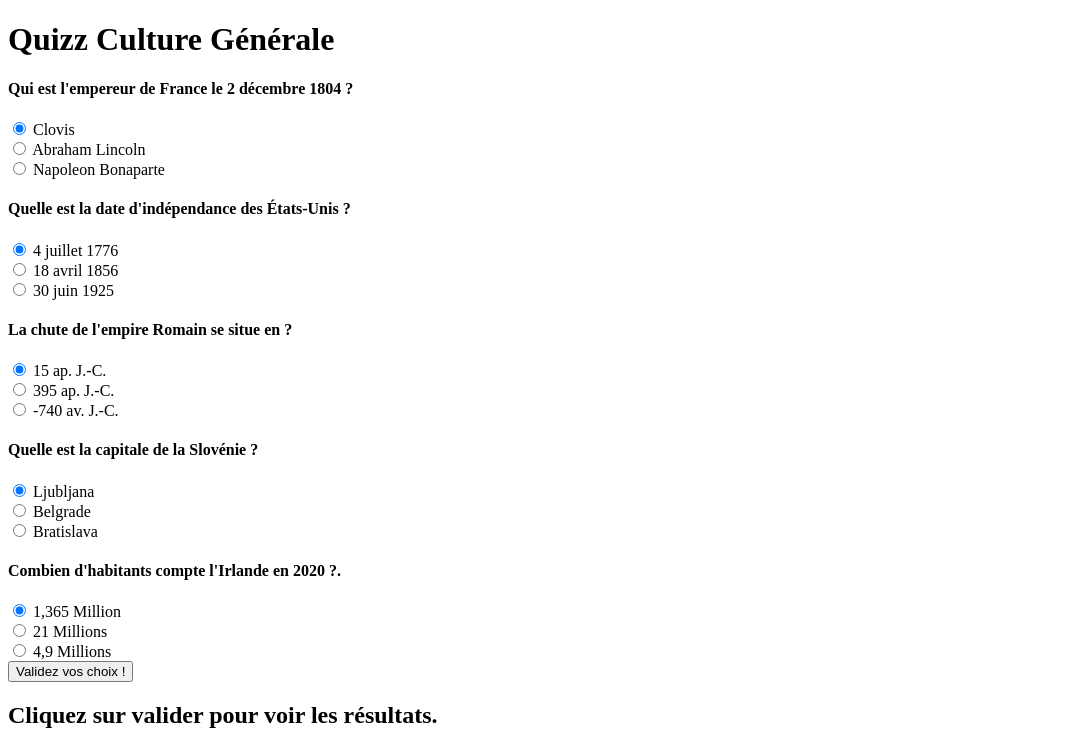
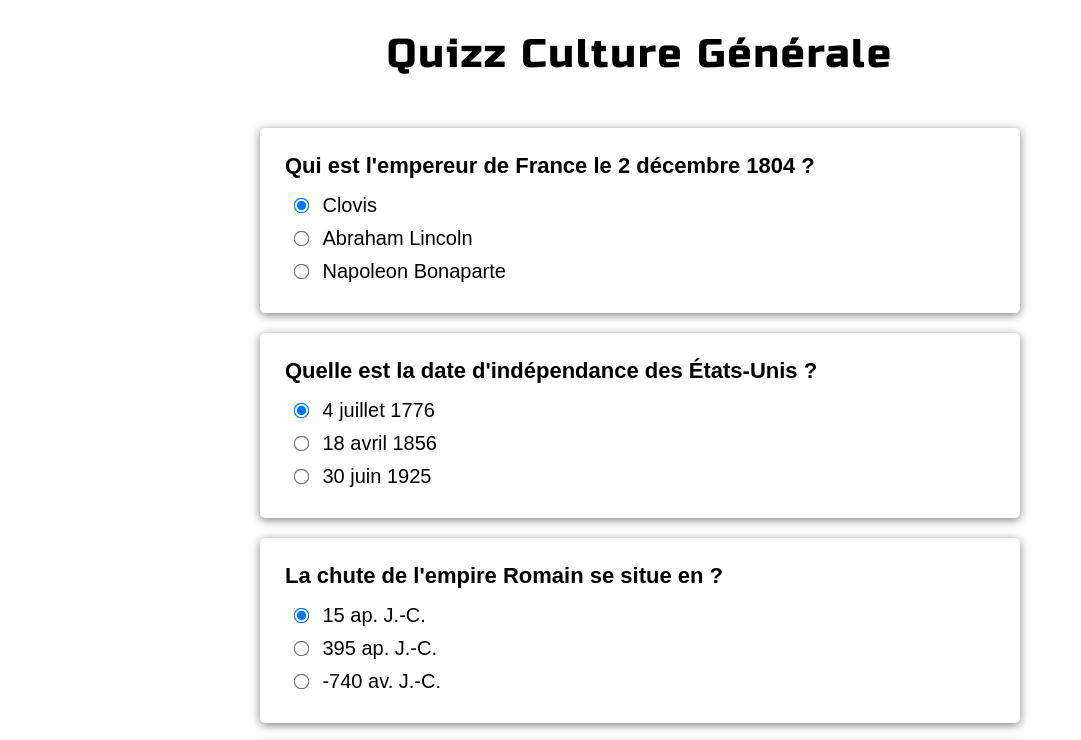
Before and after one commit to Mehdimosteghanemi/Quizz, a plain HTML site: page index.html in a window 1280 px wide. Shown: the top 740 px of the page, without its empty margins (0-1081 px from the left). Drawn offline with Linux system fonts and the light colour scheme.

Commit message:
CSS is integrated

```diff
--- a/index.html
+++ b/index.html
@@ -12,7 +12,7 @@
 
     <h1>Quizz Culture Générale</h1>
 
-    <div class="contaire-global">
+    <div class="container-global">
 
         <form class="form-quizz">
 
--- a/style.css
+++ b/style.css
@@ -0,0 +1,106 @@
+*, ::before, ::after {
+    box-sizing: border-box;
+    margin: 0;
+    padding: 0;
+}
+
+body {
+    font-family: Arial, Helvetica, sans-serif;
+}
+
+h1 {
+    font-family: Russo One, Arial;
+    font-weight: lighter;
+    letter-spacing: 2px;
+    text-align: center;
+    padding: 30px 0;
+    font-size: 40px;
+}
+
+.container-global {
+    width: 70%;
+    max-width: 800px;
+    margin: 0 auto;
+    height: auto;
+    /* background: pink; */
+}
+
+.question-block {
+    padding: 15px 25px 25px;
+    margin: 20px;
+    border-radius: 5px;
+    box-shadow: 0 2px 10px rgba(0,0,0,0.5);
+}
+
+.question-block h4 {
+    padding: 10px 0;
+    font-size: 22px;
+}
+
+.question-block label {
+    font-size: 20px;
+}
+
+.question-block input[type='radio'] {
+    transform: scale(1.2);
+    margin: 10px;
+}
+
+.resultats {
+    padding: 25px;
+    margin: 10px 0px 70px;
+    border-radius: 5px;
+    box-shadow: 0 2px 10px rgba(0,0,0,0.5);
+}
+
+.resultats h2 {
+    text-align: center;
+}
+
+.aide {
+    text-align: center;
+    font-size: 20px;
+    margin-top: 10px;
+}
+
+.note {
+    text-align: center;
+    font-size: 25px;
+    margin-top: 10px;
+}
+
+form button {
+    border: none;
+    outline: none;
+    border: 1px solid #333;
+    border-radius: 5px;
+    display: block;
+    margin: 20px auto;
+    padding: 20px 40px;
+    cursor: pointer;
+    font-size: 25px;
+    transition: background-color 0.2s ease-in-out;
+}
+
+form button:hover {
+    background-color: lightblue;
+}
+
+.echec {
+    animation: echec 0.3s ease-in-out;
+}
+
+@keyframes echec {
+    0% {
+        transform: translateX(0px);
+    }
+    33% {
+        transform: translateX(5px);
+    }
+    66% {
+        transform: translateX(-5px);
+    }
+    100% {
+        transform: translateX(0px);
+    }
+}
```
